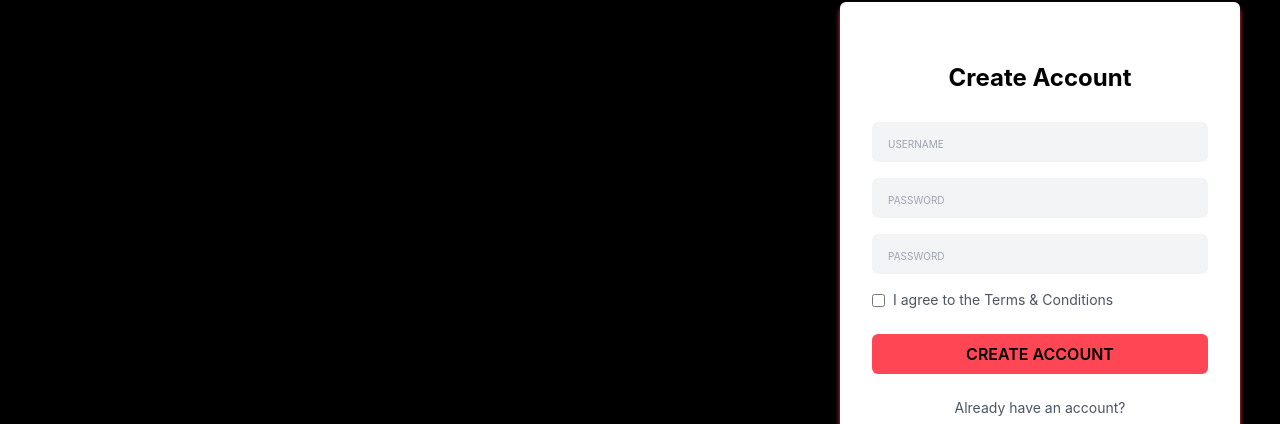
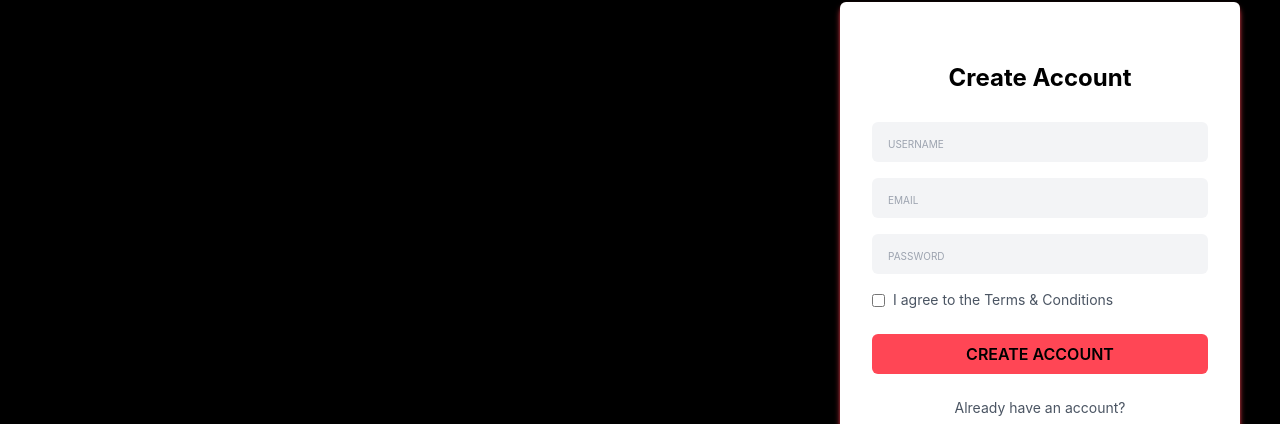
Before and after one commit to OM192004/GamerzBase, a React (Create React App) app in the folder frontend/: page /Register in a window 1280 px wide. Shown: the part 114-538 px from the top of the page. Built offline with nearby package versions, Linux system fonts and the light colour scheme.

Commit message:
login/signin done

```diff
--- a/frontend/package.json
+++ b/frontend/package.json
@@ -11,6 +11,7 @@
     "react-router": "^6.26.2",
     "react-router-dom": "^6.26.2",
     "react-scripts": "5.0.1",
+    "react-toastify": "^10.0.5",
     "web-vitals": "^2.1.4"
   },
   "scripts": {
--- a/frontend/public/index.html
+++ b/frontend/public/index.html
@@ -2,7 +2,7 @@
 <html lang="en">
   <head>
     <meta charset="utf-8" />
-    <link rel="icon" href="%PUBLIC_URL%/newlogo.png" />
+
     <meta name="viewport" content="width=device-width, initial-scale=1" />
     <meta name="theme-color" content="#000000" />
     <meta
--- a/frontend/src/App.js
+++ b/frontend/src/App.js
@@ -1,6 +1,8 @@
 import './assests/styles/style.css';
 import Navbar from './components/Navbar';
 import Footer from './components/Footer';
+import { ToastContainer } from 'react-toastify';
+import 'react-toastify/dist/ReactToastify.css';
 import { BrowserRouter as Router, Route, Routes } from 'react-router-dom';
 import Login from './components/Login';
 import Register from './components/Register';
@@ -26,6 +28,7 @@ function App() {
       </Routes>
       <div className='bg-white h-10'></div>
       <Footer />
+      <ToastContainer />
     </Router>
 
     </div>
--- a/frontend/src/components/Login.jsx
+++ b/frontend/src/components/Login.jsx
@@ -1,26 +1,90 @@
-import React from 'react';
-import { Link } from 'react-router-dom';
+import React, { useState } from 'react';
+
+import { Link, useNavigate } from 'react-router-dom';
+import { handleError, handleSuccess } from '../utils/handleMsg';
+
+
+
 
 const Login = () => {
+  const [loginInfo, setLoginInfo] = useState({
+    Username: '',
+    password: ''
+  });
+
+  const Navigate = useNavigate();
+  const handleChange = (e) => {
+    const { name, value } = e.target;
+    // Create a copy of the current loginInfo and update the relevant field
+    setLoginInfo((prevState) => ({
+      ...prevState,
+      [name]: value
+    }));
+  };
+
+  const handleSubmit = async (e) => {
+    e.preventDefault();
+    const { Username, password } = loginInfo;
+
+    // Basic validation
+    if (!Username || !password) {
+      return handleError('All Fields are required.');
+    }
+    try{
+      const url="http://localhost:5000/auth/Login";
+      const response=await fetch(url,{
+        method:"POST",
+        headers:{
+          'Content-Type':'application/json'
+        },
+        body:JSON.stringify(loginInfo)
+      });
+      const result =await response.json();
+      const {success ,message,jwt ,Username,error}=result;
+      if(success){
+        handleSuccess(message);
+        localStorage.setItem('token',jwt);
+        localStorage.setItem('Loggedinuser ',Username);
+        setTimeout(() =>{
+          Navigate('/')
+        },1000)
+      }
+      else if(error){
+        const details=error?.details[0].message;
+        handleError(details);
+      }
+      else if(!success){
+        handleError(message);
+      }
+    }catch(err){
+      handleError(err);
+    }
+  };
+
   return (
-    <div className="flex h-screen  justify-center bg-black size-full">
+    <div className="flex h-screen justify-center bg-black size-full">
       <div className="flex w-[400px] max-w-4xl rounded-lg shadow-md h-3/4 shadow-line mt-10">
-        <div className="w-full p-8 bg-white  rounded-md">
+        <div className="w-full p-8 bg-white rounded-md">
           <h2 className="text-2xl font-bold text-center mb-6 mt-7">Sign in</h2>
-          <form className='mt-7'>
+          <form className="mt-7" onSubmit={handleSubmit}>
             <div className="mb-4">
               <input
-                type="email"
+                type="text"
+                name="Username"
                 placeholder="USERNAME"
                 className="w-full px-4 py-2 rounded-md bg-gray-100 placeholder:text-[10px] placeholder:text-bold hover:bg-gray-200"
-                onClick={() => { }}
+                onChange={handleChange} // Use onChange instead of onClick
+                value={loginInfo.Username}
               />
             </div>
             <div className="mb-4">
               <input
                 type="password"
+                name="password"
                 placeholder="PASSWORD"
                 className="w-full px-4 py-2 rounded-md bg-gray-100 placeholder:text-[10px] placeholder:text-bold hover:bg-gray-200"
+                onChange={handleChange} // Use onChange instead of onClick
+                value={loginInfo.password}
               />
             </div>
             <div className="flex items-center justify-between mb-6">
@@ -28,23 +92,24 @@ const Login = () => {
                 <input type="checkbox" className="form-checkbox text-purple-600" />
                 <span className="ml-2 text-sm text-gray-600">Remember me</span>
               </label>
-              <a href="#" className="text-sm text-line hover:underline hover:text-black duration-300">Forgot password?</a>
+              <a href="#" className="text-sm text-line hover:underline hover:text-black duration-300">
+                Forgot password?
+              </a>
             </div>
-            <Link to="/Profile">
+
             <button
               type="submit"
               className="w-full py-2 bg-line text-black rounded-md hover:bg-red-400 transition-colors font-semibold"
             >
               SIGN IN
             </button>
-            </Link>
           </form>
 
           <p className="mt-6 text-center text-sm text-gray-600">
             Don't have an account?
           </p>
-          <div className='group  relative mt-5 max-w-fit mx-auto'>
-            <Link to="/Register" className="text-black font-semibold min-h-fit px-2.5 py-1  rounded-md duration-300">
+          <div className="group relative mt-5 max-w-fit mx-auto">
+            <Link to="/Register" className="text-black font-semibold min-h-fit px-2.5 py-1 rounded-md duration-300">
               CREATE
             </Link>
             <span className="absolute left-0 bottom-0 w-full h-0.5 bg-line scale-x-0 group-hover:scale-x-100 transition-transform duration-300 origin-center mt-7"></span>
--- a/frontend/src/components/Register.jsx
+++ b/frontend/src/components/Register.jsx
@@ -1,7 +1,56 @@
-import React from 'react';
-import { Link } from 'react-router-dom';
+import React,{ useState} from 'react';
+import { Link, useNavigate } from 'react-router-dom';
+import { handleError, handleSuccess } from '../utils/handleMsg';
 
 const Register = () => {
+  const [signinInfo, setsigninInfo] = useState({
+    Username: '',
+    email:'',
+    password: ''
+  });
+   const Navigate=useNavigate();
+
+  const handleChange = async (e) => {
+    const { name, value } = e.target;
+    // Create a copy of the current loginInfo and update the relevant field
+    setsigninInfo((prevState) => ({
+      ...prevState,
+      [name]: value
+    }));
+  };
+  const handleSubmit= async (e)=>{
+    e.preventDefault();
+
+
+    try{
+      const url="http://localhost:5000/auth/Signup";
+      const response=await fetch(url,{
+        method:"POST",
+        headers:{
+          'Content-Type':'application/json'
+        },
+        body:JSON.stringify(signinInfo)
+      })
+      const result =await response.json();
+      const {success,message,error} =result;
+      if(success){
+         handleSuccess(message);
+         setTimeout(() => {
+            Navigate('/Login')
+         },1000);
+      }
+      else if(error){
+        const details=error?.details[0].message;
+        handleError(details);
+      }
+      else if(!success){
+        handleError(message);
+      }
+    }
+    catch (err){
+      handleError(err);
+    }
+  }
   return (
     <div className="flex min-h-screen justify-between bg-black size-full">
         <div className='flex items-end ml-7  mb-4 text-6xl font-[900] text-white'>
@@ -11,26 +60,35 @@ const Register = () => {
 
         <div className="w-full p-8 bg-white  max-h-fit rounded-md">
           <h2 className="text-2xl font-bold text-center my-7 font-FF Mark W05">Create Account</h2>
-          <form>
+          <form onSubmit={handleSubmit}>
             <div className="mb-4">
             <input
-                type="username"
+                type="text"
+                name="Username"
                 placeholder="USERNAME"
                 className="w-full px-4 py-2 rounded-md bg-gray-100 placeholder:text-[10px] placeholder:text-bold hover:bg-gray-200"
+                onChange={handleChange} // Use onChange instead of onClick
+                value={signinInfo.Username}
+              />
+            </div>
+            <div className="mb-4">
+            <input
+                type="text"
+                name='email'
+                placeholder="EMAIL"
+                className="w-full px-4 py-2 rounded-md bg-gray-100 placeholder:text-[10px] placeholder:text-bold hover:bg-gray-200"
+                onChange={handleChange}
+                value={signinInfo.email}
               />
             </div>
             <div className="mb-4">
             <input
                 type="password"
+                name="password"
                 placeholder="PASSWORD"
                 className="w-full px-4 py-2 rounded-md bg-gray-100 placeholder:text-[10px] placeholder:text-bold hover:bg-gray-200"
-              />
-            </div>
-            <div className="mb-4">
-            <input
-                type="password"
-                placeholder="PASSWORD"
-                className="w-full px-4 py-2 rounded-md bg-gray-100 placeholder:text-[10px] placeholder:text-bold hover:bg-gray-200"
+                onChange={handleChange} // Use onChange instead of onClick
+                value={signinInfo.password}
               />
             </div>
             <div className="flex items-center mb-6">
--- a/frontend/src/index.js
+++ b/frontend/src/index.js
@@ -2,6 +2,10 @@ import React from 'react';
 import ReactDOM from 'react-dom/client';
 import './index.css';
 import App from './App';
+
+import { ToastContainer } from 'react-toastify';
+import 'react-toastify/dist/ReactToastify.css';
+
 import reportWebVitals from './reportWebVitals';
 import './assests/styles/style.css';
 
--- /dev/null
+++ b/frontend/src/utils/handleMsg.js
@@ -0,0 +1,13 @@
+import {toast} from 'react-toastify';
+
+export const handleSuccess =(msg) =>{
+    toast.success(msg,{
+        position:'top-right'
+    })
+}
+
+export const handleError =(msg)=>{
+    toast.error(msg,{
+        position:'top-right'
+    })
+}
```
Also changed, not shown: 1 other file (tests, documents, lock files or other folders). Lines whose indentation alone changed are shown as unchanged.
